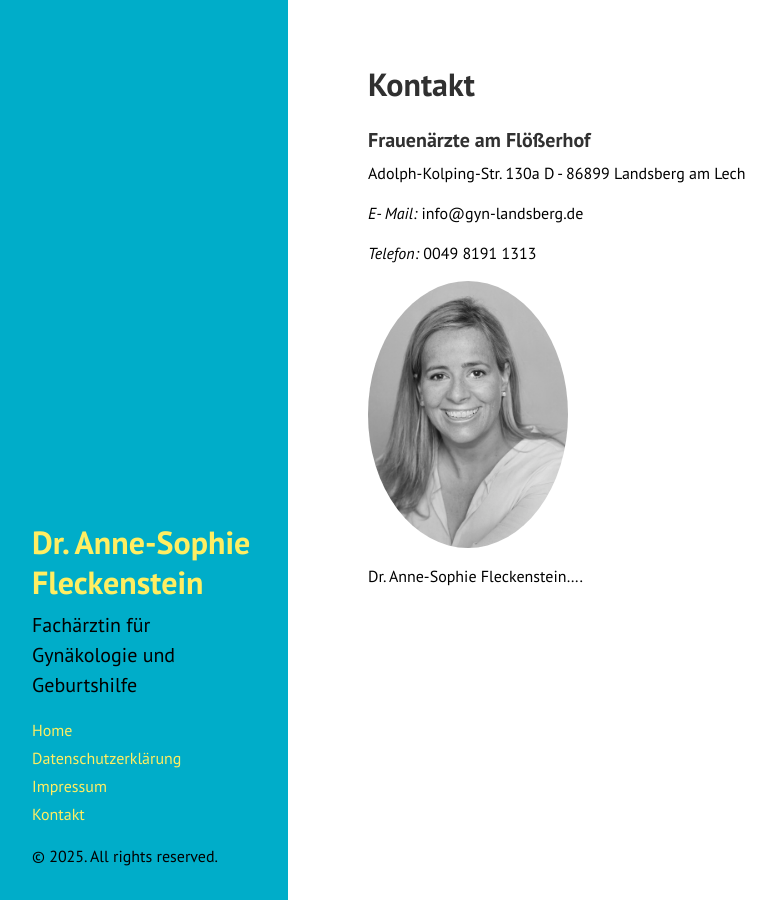
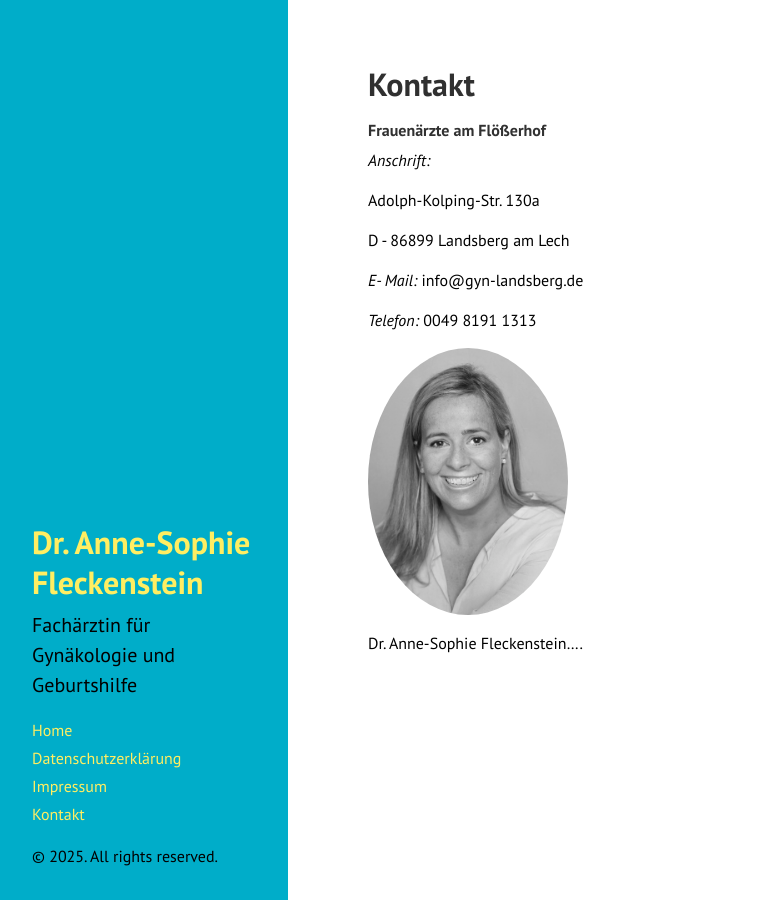
Before and after one commit to JuliaFleckenstein/dr-anne-sophie-fleckenstein, a Jekyll site: the page built from docs/kontakt.md, in a window 1280 px wide. Shown: the whole page, without its empty margins (0-776 px from the left). Built offline with Jekyll 4.4.1, drawn with Linux system fonts in a browser that asks for light colours; Markdown is read by kramdown in place of the engine named in the settings.

Commit message:
Update kontakt.md

```diff
--- a/docs/kontakt.md
+++ b/docs/kontakt.md
@@ -3,14 +3,17 @@ layout: page
 title: Kontakt
 ---
 
-### Frauenärzte am Flößerhof
+#### Frauenärzte am Flößerhof
+
+_Anschrift:_
 
 Adolph-Kolping-Str. 130a
+
 D - 86899 Landsberg am Lech
 
-*E- Mail:* info@gyn-landsberg.de
+_E- Mail:_ info@gyn-landsberg.de
 
-*Telefon:* 0049 8191 1313
+_Telefon:_ 0049 8191 1313
 
 
 <img src="/images/dr-fleckenstein.jpg" alt="Dr. Anne-Sophie Fleckenstein" style="width:200px; border-radius: 100%;" class="round">
```
